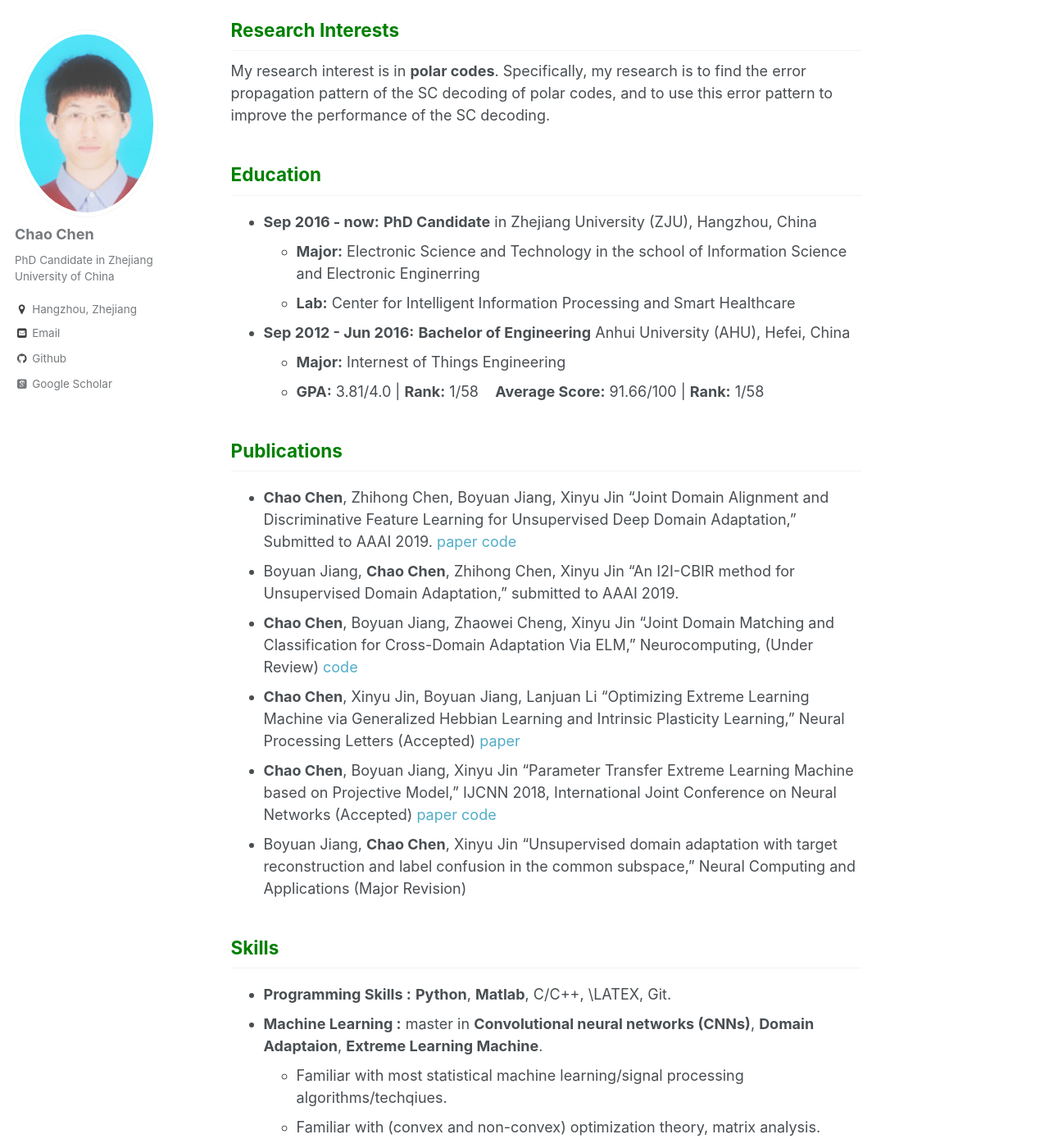
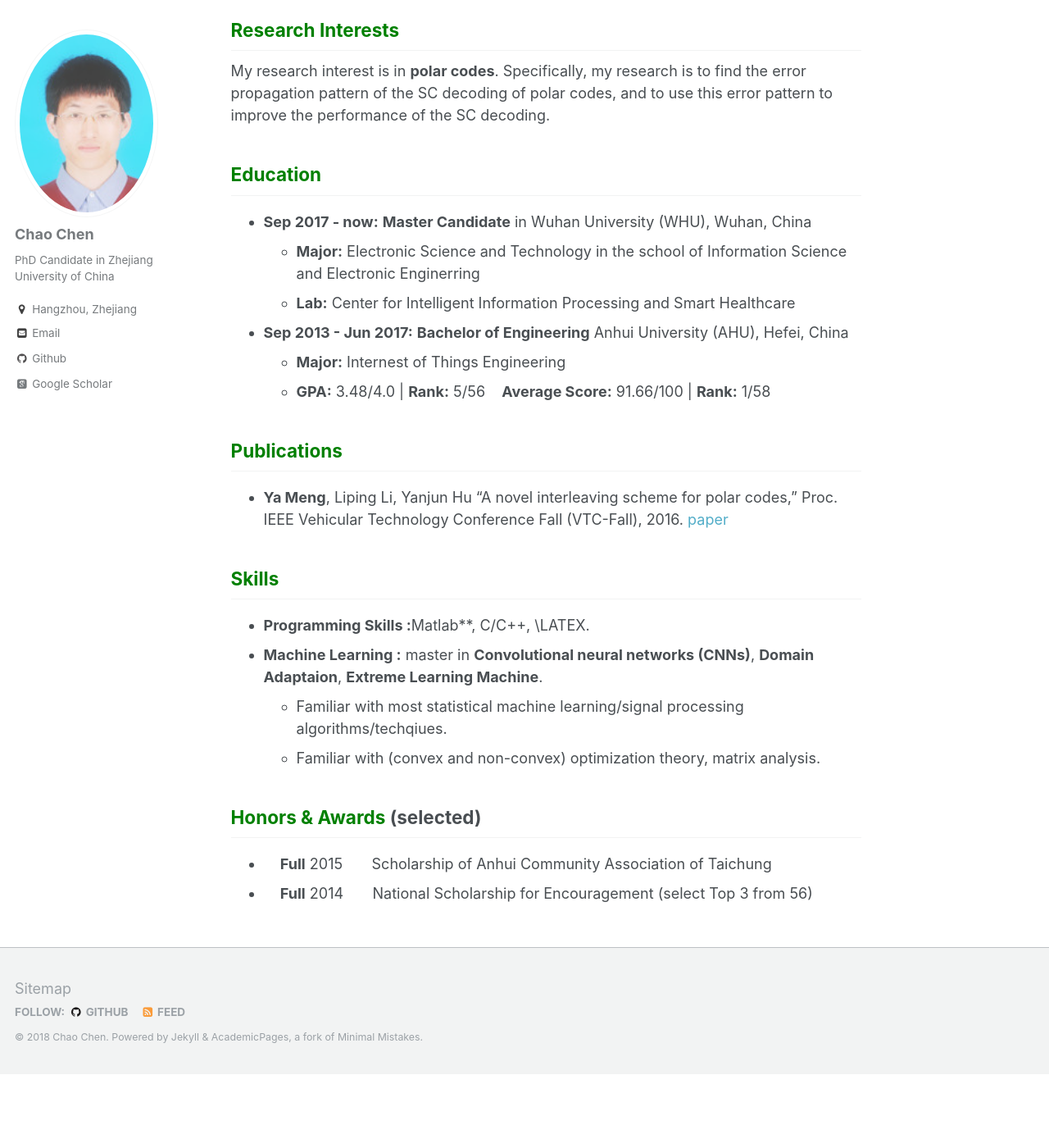
Before and after one commit to mengMia/yameng-ahu.github.io, a Jekyll site: the page built from _pages/about.md, in a window 1280 px wide and 1400 px high, scrolled down 276 px. Shown: the whole window at 82% size. Built offline with Jekyll 4.4.1, drawn with Linux system fonts in a browser that asks for light colours; some web fonts are replaced; after the commit the page ends 1586 px from its top, so only the background shows below that; some of the changed text lies outside the part shown.

Commit message:
Update about.md

```diff
--- a/_pages/about.md
+++ b/_pages/about.md
@@ -9,43 +9,30 @@ redirect_from:
 ---
 
 ### <span style="color: green"> Bio. </span>
-**Ya Meng** Candidate Ph.D in Zhejiang University of China.
+**Ya Meng** Candidate Master in Wuhan University of China.
 
 ## <span style="color: green"> Research Interests </span>
 My research interest is in **polar codes**. Specifically, my research is to find the error propagation pattern of the SC
 decoding of polar codes, and to use this error pattern to improve the performance of the SC decoding.
 
 ## <span style="color: green"> Education </span>
-* **Sep 2016 - now:** **PhD Candidate** in Zhejiang University (ZJU), Hangzhou, China
+* **Sep 2017 - now:** **Master Candidate** in Wuhan University (WHU), Wuhan, China
   - **Major:**  Electronic Science and Technology in the school of Information Science and Electronic Enginerring
   - **Lab:** Center for Intelligent Information Processing and Smart Healthcare
-* **Sep 2012 - Jun 2016:** **Bachelor of Engineering** Anhui University (AHU), Hefei, China
+* **Sep 2013 - Jun 2017:** **Bachelor of Engineering** Anhui University (AHU), Hefei, China
   - **Major:**  Internest of Things Engineering
-  - **GPA:** 3.81/4.0 \| **Rank:** 1/58 &nbsp;&nbsp; **Average Score:** 91.66/100 \| **Rank:** 1/58
+  - **GPA:** 3.48/4.0 \| **Rank:** 5/56 &nbsp;&nbsp; **Average Score:** 91.66/100 \| **Rank:** 1/58
 
 ## <span style="color: green"> Publications </span>
-* **Chao Chen**, Zhihong Chen, Boyuan Jiang, Xinyu Jin “Joint Domain Alignment and Discriminative Feature Learning for Unsupervised Deep Domain Adaptation,” Submitted to AAAI 2019. [paper](https://arxiv.org/abs/1808.09347) [code](https://github.com/chenchao666/JDDA-Master)
-* Boyuan Jiang, **Chao Chen**, Zhihong Chen, Xinyu Jin “An I2I-CBIR method for Unsupervised Domain Adaptation,” submitted to AAAI 2019.
-* **Chao Chen**, Boyuan Jiang, Zhaowei Cheng, Xinyu Jin “Joint Domain Matching and Classification for Cross-Domain Adaptation Via ELM,” Neurocomputing, (Under Review) [code](https://github.com/chenchao666/JDMC)
-* **Chao Chen**, Xinyu Jin, Boyuan Jiang, Lanjuan Li “Optimizing Extreme Learning Machine via Generalized Hebbian Learning
-and Intrinsic Plasticity Learning,” Neural Processing Letters (Accepted) [paper](https://link.springer.com/article/10.1007/s11063-018-9869-6)
-* **Chao Chen**, Boyuan Jiang, Xinyu Jin “Parameter Transfer Extreme Learning Machine based on Projective Model,” IJCNN 2018,
-International Joint Conference on Neural Networks (Accepted) [paper](https://arxiv.org/abs/1809.01018) [code](https://github.com/chenchao666/PTELM)
-* Boyuan Jiang, **Chao Chen**, Xinyu Jin “Unsupervised domain adaptation with target reconstruction and label confusion in
-the common subspace,” Neural Computing and Applications (Major Revision)
+* **Ya Meng**, Liping Li, Yanjun Hu “A novel interleaving scheme for polar codes,” Proc. IEEE Vehicular
+Technology Conference Fall (VTC-Fall), 2016. [paper](https://ieeexplore.ieee.org/stamp/stamp.jsp?tp=&arnumber=7880865)
 
 ## <span style="color: green"> Skills </span>
-* **Programming Skills :** **Python**, **Matlab**, C/C++, \LATEX, Git.
+* **Programming Skills :**Matlab**, C/C++, \LATEX.
 * **Machine Learning :** master in **Convolutional neural networks (CNNs)**, **Domain Adaptaion**, **Extreme Learning Machine**.
   - Familiar with most statistical machine learning/signal processing algorithms/techqiues.
   - Familiar with (convex and non-convex) optimization theory, matrix analysis.
 
 ## <span style="color: green"> Honors & Awards </span>(selected)
-*  &nbsp; &nbsp; **Full** 2016  &nbsp; &nbsp; &nbsp; Excellent doctoral freshmen scholarship (select 57 from all doctoral freshmen)
-* **Summer** 2016 &nbsp; Top 10 outstanding undergraduate student in School of Electronic Information Engineering, Anhui University (select Top 10 from 500)
-* **Summer** 2016 &nbsp; Outstanding graduate student of Anhui Province (<3%)
-* **Summer** 2016 &nbsp; Excellent graduate student of Anhui University
-*  &nbsp; &nbsp; **Full** 2015  &nbsp; &nbsp; &nbsp; National Scholarship for Encouragement
-* &nbsp; **Spring** 2015 &nbsp; &nbsp; First Prize of International Mathematical Modeling Competition
-*  &nbsp; &nbsp; **Full** 2014  &nbsp; &nbsp; &nbsp; Excellent Student Scholarship (select Top 2 from 58)
-*  &nbsp; &nbsp; **Full** 2013  &nbsp; &nbsp; &nbsp; National Scholarship (<1%)
+*  &nbsp; &nbsp; **Full** 2015  &nbsp; &nbsp; &nbsp; Scholarship of Anhui Community Association of Taichung
+*  &nbsp; &nbsp; **Full** 2014  &nbsp; &nbsp; &nbsp; National Scholarship for Encouragement (select Top 3 from 56)
```
